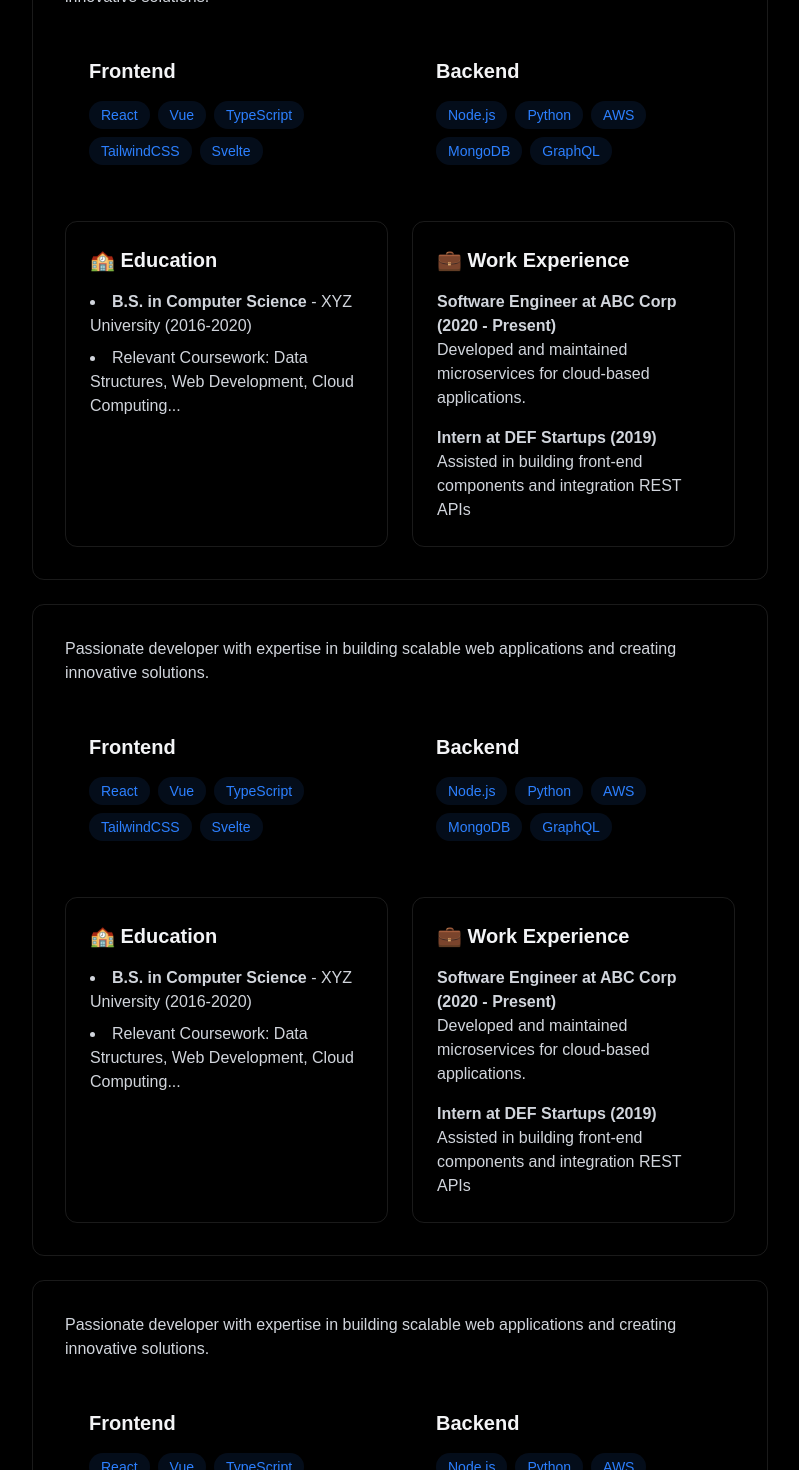
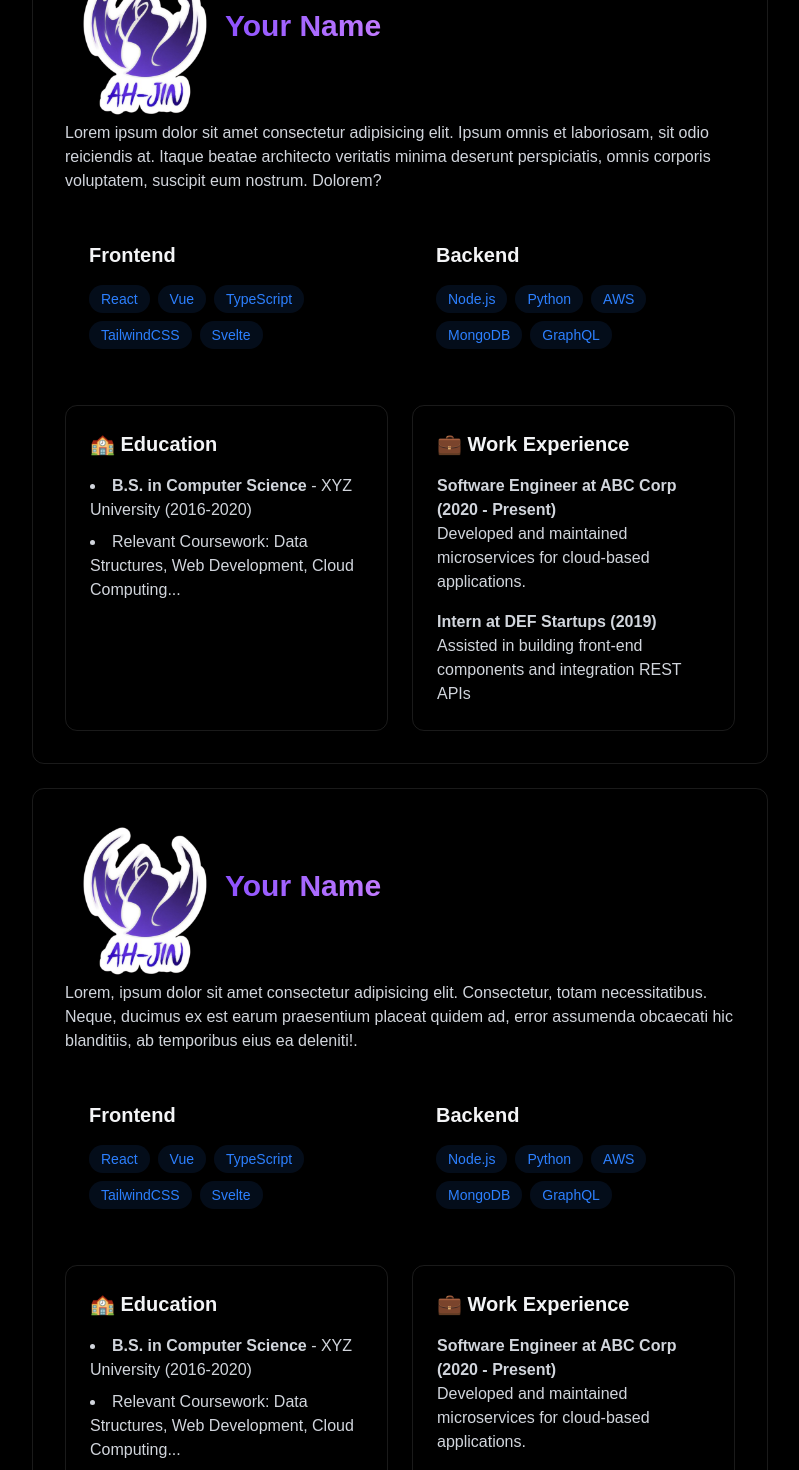
Before and after one commit to Gerandy/ahjin, a React app: page / in a window 1280 px wide. Shown: the part 1880-3350 px from the top of the page, without its empty margins (240-1039 px from the left). Built offline with nearby package versions, Linux system fonts and the light colour scheme; the HTML template or start-up script is replaced by a standard one.

Commit message:
add your name and lorem ipsum

```diff
--- a/src/components/sections/About.jsx
+++ b/src/components/sections/About.jsx
@@ -25,9 +25,12 @@ export const About = () => {
 
           {/*======================================1ST USER=========================================================*/}
           <div className="rounded-xl p-8 border-white/10 border hover:-translate-y-1 transition-all">
-            <div className="flex items-center">
-              <img className=" h-40 w-40" src="src/assets/ahjinLogo.png"></img>
-              <p className="text-[30px] font-bold mb-8 bg-gradient-to-r from-violet-500 to-purple-400 bg-clip-text text-transparent text-center">Gerandy Ernest J. Buensuceso</p>
+          <div className="flex items-center">
+              <img className=" h-40 w-40" src="src/assets/ahjinLogo.png">
+              </img>
+                <p className="text-[30px] font-bold mb-8 bg-gradient-to-r from-violet-500 to-purple-400 bg-clip-text text-transparent text-center">
+                  Your Name
+                </p>
             </div>
             <p className="text-gray-300 mb-6">
               Lorem ipsum dolor sit amet consectetur adipisicing elit. Voluptatum, harum delectus porro tempora laborum numquam totam ducimus voluptatibus similique eum minus adipisci ea ut earum quasi suscipit amet dolores. Delectus.
@@ -114,9 +117,15 @@ export const About = () => {
 
           {/*======================================2ND USER=========================================================*/}
           <div className="rounded-xl p-8 border-white/10 border hover:-translate-y-1 transition-all">
+            <div className="flex items-center">
+              <img className=" h-40 w-40" src="src/assets/ahjinLogo.png">
+              </img>
+                <p className="text-[30px] font-bold mb-8 bg-gradient-to-r from-violet-500 to-purple-400 bg-clip-text text-transparent text-center">
+                  Your Name
+                </p>
+            </div>
             <p className="text-gray-300 mb-6">
-              Passionate developer with expertise in building scalable web
-              applications and creating innovative solutions.
+              Lorem ipsum dolor sit amet consectetur adipisicing elit. Ipsum omnis et laboriosam, sit odio reiciendis at. Itaque beatae architecto veritatis minima deserunt perspiciatis, omnis corporis voluptatem, suscipit eum nostrum. Dolorem?
             </p>
 
             <div className="grid grid-cols-1 md:grid-cols-2 gap-6">
@@ -197,9 +206,15 @@ export const About = () => {
 
           {/*======================================3RD USER=========================================================*/}
           <div className="rounded-xl p-8 border-white/10 border hover:-translate-y-1 transition-all">
+          <div className="flex items-center">
+              <img className=" h-40 w-40" src="src/assets/ahjinLogo.png">
+              </img>
+                <p className="text-[30px] font-bold mb-8 bg-gradient-to-r from-violet-500 to-purple-400 bg-clip-text text-transparent text-center">
+                  Your Name
+                </p>
+            </div>
             <p className="text-gray-300 mb-6">
-              Passionate developer with expertise in building scalable web
-              applications and creating innovative solutions.
+              Lorem, ipsum dolor sit amet consectetur adipisicing elit. Consectetur, totam necessitatibus. Neque, ducimus ex est earum praesentium placeat quidem ad, error assumenda obcaecati hic blanditiis, ab temporibus eius ea deleniti!.
             </p>
 
             <div className="grid grid-cols-1 md:grid-cols-2 gap-6">
@@ -281,9 +296,15 @@ export const About = () => {
 
           {/*======================================4TH USER=========================================================*/}
           <div className="rounded-xl p-8 border-white/10 border hover:-translate-y-1 transition-all">
+          <div className="flex items-center">
+              <img className=" h-40 w-40" src="src/assets/ahjinLogo.png">
+              </img>
+                <p className="text-[30px] font-bold mb-8 bg-gradient-to-r from-violet-500 to-purple-400 bg-clip-text text-transparent text-center">
+                  Your Name
+                </p>
+            </div>
             <p className="text-gray-300 mb-6">
-              Passionate developer with expertise in building scalable web
-              applications and creating innovative solutions.
+              Lorem ipsum dolor sit amet consectetur adipisicing elit. Eveniet quas est tempore recusandae quam facere. Repellendus alias obcaecati voluptatum, eum libero sint provident! Cupiditate possimus enim mollitia qui doloremque rem?
             </p>
 
             <div className="grid grid-cols-1 md:grid-cols-2 gap-6">
@@ -366,9 +387,15 @@ export const About = () => {
 
           {/*======================================5TH USER=========================================================*/}
           <div className="rounded-xl p-8 border-white/10 border hover:-translate-y-1 transition-all">
+          <div className="flex items-center">
+              <img className=" h-40 w-40" src="src/assets/ahjinLogo.png">
+              </img>
+                <p className="text-[30px] font-bold mb-8 bg-gradient-to-r from-violet-500 to-purple-400 bg-clip-text text-transparent text-center">
+                  Your Name
+                </p>
+            </div>
             <p className="text-gray-300 mb-6">
-              Passionate developer with expertise in building scalable web
-              applications and creating innovative solutions.
+              Lorem ipsum, dolor sit amet consectetur adipisicing elit. Deserunt possimus fugit similique quisquam quidem. Cumque explicabo doloremque sint perspiciatis obcaecati? Tenetur, omnis eveniet! Placeat asperiores animi distinctio dignissimos laborum fuga!
             </p>
 
             <div className="grid grid-cols-1 md:grid-cols-2 gap-6">
```
